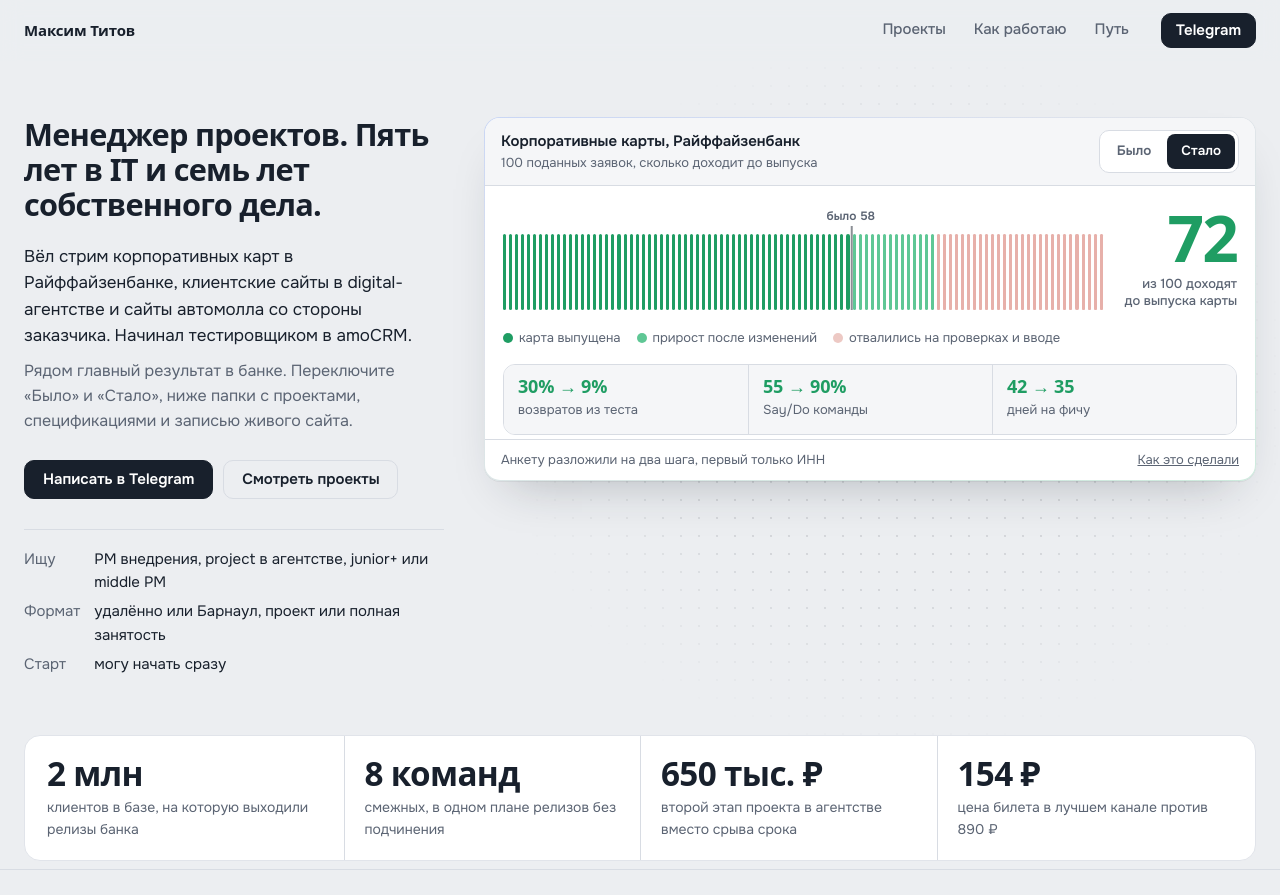
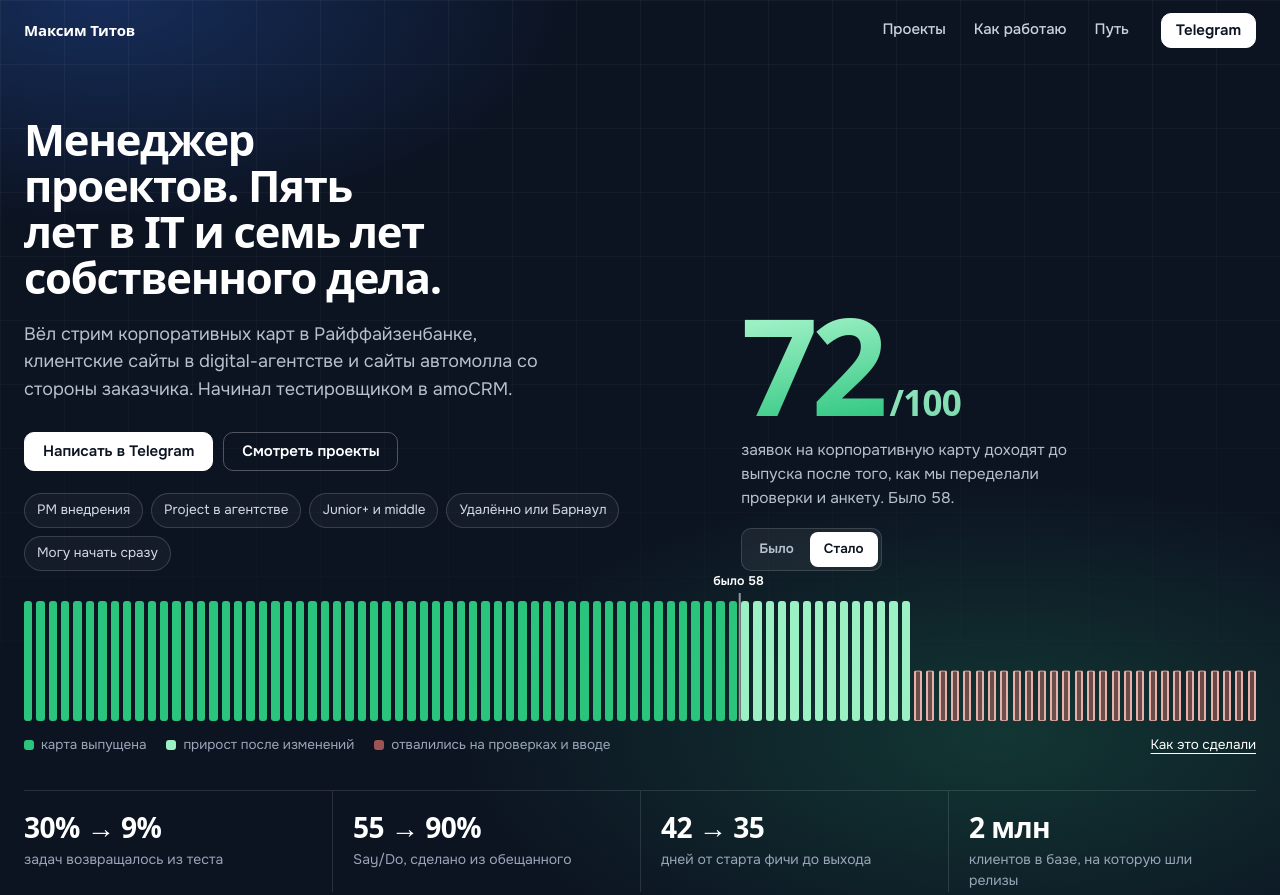
Before and after one commit to titov1235/titov1235.github.io, a plain HTML site: page index.html in a window 1280 px wide. Shown: the top 895 px of the page. Drawn offline with Linux system fonts and the light colour scheme; a web font is replaced by a local one.

Commit message:
Первый экран: тёмная сцена, воронка банка во всю ширину
Co-Authored-By: Claude Opus 5.5 <noreply@anthropic.com>
Claude-Session: https://claude.ai/code/session_01N9xt6UUgDZ861ZoH7PxGEX

```diff
--- a/index.html
+++ b/index.html
@@ -434,6 +434,54 @@ footer{color:var(--muted);font-size:14px;padding:0 0 40px}
 .hero-win .dots b.off{opacity:0}
 .hero-funnel{align-items:end}
 @media (max-width:560px){.hero-win .dots{gap:1px;height:60px}.hero-win .dots i{border-radius:1px}.hero-win .dots b::after{height:68px}}
+
+/* v9: dark stage hero */
+.stage{position:relative;overflow:hidden;margin-top:-61px;padding:116px 0 52px;color:#fff;background:radial-gradient(900px 420px at 78% 78%,rgba(43,196,125,.20),transparent 62%),radial-gradient(800px 380px at 8% 0%,rgba(47,111,235,.28),transparent 60%),#0C1321}
+.stage::before{content:"";position:absolute;inset:0;background-image:linear-gradient(rgba(255,255,255,.045) 1px,transparent 1px),linear-gradient(90deg,rgba(255,255,255,.045) 1px,transparent 1px);background-size:64px 64px;-webkit-mask-image:linear-gradient(180deg,#000 10%,transparent 85%);mask-image:linear-gradient(180deg,#000 10%,transparent 85%);pointer-events:none}
+.stage>*{position:relative}
+.stage-grid{display:grid;grid-template-columns:minmax(0,1.3fr) minmax(0,1fr);gap:48px;align-items:end;margin-bottom:30px}
+.stage h1{font:700 clamp(30px,3.4vw,50px)/1.06 var(--display);letter-spacing:-.03em;text-wrap:balance;margin-bottom:20px;max-width:19ch}
+.stage .lead{color:#B6C0CF;font-size:18px;max-width:46ch}
+.stage .cta{display:flex;gap:10px;flex-wrap:wrap;margin:28px 0 22px}
+.btn.light{background:#fff;color:#0C1321;border-color:#fff}
+.btn.light:hover{box-shadow:0 10px 30px -10px rgba(43,196,125,.6)}
+.btn.ghost-dark{background:transparent;color:#fff;border-color:rgba(255,255,255,.28)}
+.btn.ghost-dark:hover{border-color:#fff;background:rgba(255,255,255,.06)}
+.pills{list-style:none;margin:0;padding:0;display:flex;flex-wrap:wrap;gap:8px}
+.pills li{border:1px solid rgba(255,255,255,.16);background:rgba(255,255,255,.04);border-radius:999px;padding:6px 12px;font-size:13.5px;color:#D3DAE5}
+.stage-num .n{font:700 clamp(92px,10.5vw,156px)/.86 var(--display);letter-spacing:-.05em;background:linear-gradient(170deg,#9BF0C4 10%,#2BC47D 70%);-webkit-background-clip:text;background-clip:text;color:transparent;display:flex;align-items:baseline}
+.stage-num .n small{font-size:.26em;letter-spacing:-.02em;margin-left:8px;-webkit-text-fill-color:rgba(255,255,255,.4)}
+.stage-num p{color:#B6C0CF;max-width:34ch;margin:16px 0 18px;font-size:15.5px}
+.seg.dark{background:rgba(255,255,255,.06);border-color:rgba(255,255,255,.14)}
+.seg.dark button{color:#B6C0CF}
+.seg.dark button[aria-pressed="true"]{background:#fff;color:#0C1321}
+.stage .dots{display:grid;grid-template-columns:repeat(100,minmax(0,1fr));gap:4px;height:120px;max-width:none;align-items:end;position:relative;margin-top:30px}
+.stage .dots i{aspect-ratio:auto;height:100%;border-radius:3px;background:rgba(255,255,255,.10);transform-origin:bottom;transform:scaleY(.12);transition:transform .7s cubic-bezier(.2,.8,.2,1),background-color .4s}
+.stage .dots i.ok{background:#2BC47D;transform:scaleY(1)}
+.stage .dots i.gain{background:#9BF0C4;transform:scaleY(1)}
+.stage .dots i.lost{background:rgba(255,128,116,.38);transform:scaleY(.42)}
+.stage .dots b{position:absolute;top:-26px;font:600 12.5px/1 var(--ui);color:#fff;transform:translateX(-50%);white-space:nowrap;transition:opacity .3s}
+.stage .dots b::after{content:"";position:absolute;left:50%;top:18px;width:2px;height:128px;background:#fff;opacity:.55}
+.stage .dots b.off{opacity:0}
+.stage-legend{display:flex;flex-wrap:wrap;gap:8px 20px;align-items:center;margin-top:14px;font-size:13.5px;color:#9AA6B8}
+.stage-legend i{display:inline-block;width:10px;height:10px;border-radius:3px;margin-right:7px;vertical-align:-1px}
+.l-ok{background:#2BC47D}.l-gain{background:#9BF0C4}.l-lost{background:rgba(255,128,116,.6)}
+.stage-legend a{margin-left:auto;color:#fff;text-underline-offset:4px}
+.stage-stats{display:grid;grid-template-columns:repeat(4,minmax(0,1fr));margin-top:34px;border-top:1px solid rgba(255,255,255,.12)}
+.stage-stats div{padding:22px 20px 0 0}
+.stage-stats div+div{padding-left:20px;border-left:1px solid rgba(255,255,255,.12)}
+.stage-stats strong{display:block;font:700 clamp(22px,2.2vw,30px)/1.05 var(--display);letter-spacing:-.02em;white-space:nowrap}
+.stage-stats span{display:block;color:#9AA6B8;font-size:14px;margin-top:6px}
+.top.dark{background:transparent;backdrop-filter:none;-webkit-backdrop-filter:none;border-bottom-color:transparent}
+.top.dark .brand{color:#fff}
+.top.dark .nav a{color:#C9D2DE}
+.top.dark .nav a:hover{background:rgba(255,255,255,.08);color:#fff}
+.top.dark .btn{background:#fff;color:#0C1321;border-color:#fff}
+.top{transition:background-color .25s,border-color .25s}
+section.block#work{border-top:0}
+@media (max-width:980px){.stage{padding-top:110px}.stage-grid{grid-template-columns:1fr;gap:28px;margin-bottom:20px}.stage-stats{grid-template-columns:1fr 1fr}.stage-stats div:nth-child(3){border-left:0;padding-left:0}.stage-stats div:nth-child(n+3){padding-top:18px}.stage .dots{height:110px}.stage .dots b::after{height:118px}}
+@media (max-width:560px){.stage .dots{gap:1px;height:84px}.stage .dots i{border-radius:1px}.stage .dots b::after{height:92px}.stage-legend a{margin-left:0}.stage .lead{font-size:16.5px}}
+@media (prefers-reduced-motion:reduce){.stage .dots i{transition:none}}
 </style>
 </head>
 <body>
@@ -451,48 +499,36 @@ footer{color:var(--muted);font-size:14px;padding:0 0 40px}
 </header>
 
 <main>
-<div class="wrap">
-  <section class="hero" aria-labelledby="h1">
-    <div>
+<section class="stage" id="stage" data-reveal aria-labelledby="h1">
+  <div class="wrap stage-grid">
+    <div class="stage-copy">
       <h1 id="h1">Менеджер проектов. Пять лет в IT и семь лет собственного дела.</h1>
       <p class="lead">Вёл стрим корпоративных карт в Райффайзенбанке, клиентские сайты в digital-агентстве и сайты автомолла со стороны заказчика. Начинал тестировщиком в amoCRM.</p>
-      <p class="sub">Рядом главный результат в банке. Переключите «Было» и «Стало», ниже папки с проектами, спецификациями и записью живого сайта.</p>
       <div class="cta">
-        <a class="btn" href="https://t.me/titov1235">Написать в Telegram</a>
-        <a class="btn ghost" href="#work">Смотреть проекты</a>
+        <a class="btn light" href="https://t.me/titov1235">Написать в Telegram</a>
+        <a class="btn ghost-dark" href="#work">Смотреть проекты</a>
       </div>
-      <dl class="facts">
-        <dt>Ищу</dt><dd>PM внедрения, project в агентстве, junior+ или middle PM</dd>
-        <dt>Формат</dt><dd>удалённо или Барнаул, проект или полная занятость</dd>
-        <dt>Старт</dt><dd>могу начать сразу</dd>
-      </dl>
+      <ul class="pills" aria-label="Что ищу">
+        <li>PM внедрения</li><li>Project в агентстве</li><li>Junior+ и middle</li><li>Удалённо или Барнаул</li><li>Могу начать сразу</li>
+      </ul>
     </div>
-
-    <div class="win hero-win" data-reveal aria-label="Воронка заявок на корпоративную карту">
-      <div class="win-bar">
-        <div class="win-title">Корпоративные карты, Райффайзенбанк<small>100 поданных заявок, сколько доходит до выпуска</small></div>
-        <div class="seg" role="group" aria-label="Период"><button type="button" aria-pressed="false" data-f="58">Было</button><button type="button" aria-pressed="true" data-f="72">Стало</button></div>
-      </div>
-      <div class="funnel hero-funnel">
-        <div class="dots" id="dots" role="img" aria-label="Из 100 заявок до выпуска доходят 72, было 58"></div>
-        <div class="fbig"><span id="fnum">72</span><small>из 100 доходят<br>до выпуска карты</small></div>
-      </div>
-      <div class="legend" style="padding:0 18px"><span><i style="background:var(--done)"></i>карта выпущена</span><span><i style="background:#5FC795"></i>прирост после изменений</span><span><i style="background:#EDC9C4"></i>отвалились на проверках и вводе</span></div>
-      <div class="hero-kpi">
-        <div><strong>30% → 9%</strong><span>возвратов из теста</span></div>
-        <div><strong>55 → 90%</strong><span>Say/Do команды</span></div>
-        <div><strong>42 → 35</strong><span>дней на фичу</span></div>
-      </div>
-      <div class="win-foot"><span>Анкету разложили на два шага, первый только ИНН</span><a href="#case-bank" data-open="bank">Как это сделали</a></div>
+    <div class="stage-num">
+      <div class="n"><span id="fnum">72</span><small>/100</small></div>
+      <p>заявок на корпоративную карту доходят до выпуска после того, как мы переделали проверки и анкету. Было 58.</p>
+      <div class="seg dark" role="group" aria-label="Период"><button type="button" aria-pressed="false" data-f="58">Было</button><button type="button" aria-pressed="true" data-f="72">Стало</button></div>
     </div>
-  </section>
-  <div class="strip" aria-label="Главное в цифрах">
-    <div><strong data-count="2" data-suffix=" млн">2 млн</strong><span>клиентов в базе, на которую выходили релизы банка</span></div>
-    <div><strong data-count="8" data-suffix=" команд">8 команд</strong><span>смежных, в одном плане релизов без подчинения</span></div>
-    <div><strong data-count="650" data-suffix=" тыс. ₽">650 тыс. ₽</strong><span>второй этап проекта в агентстве вместо срыва срока</span></div>
-    <div><strong data-count="154" data-suffix=" ₽">154 ₽</strong><span>цена билета в лучшем канале против 890 ₽</span></div>
   </div>
-</div>
+  <div class="wrap">
+    <div class="dots" id="dots" role="img" aria-label="Из 100 заявок до выпуска доходят 72, было 58"></div>
+    <div class="stage-legend"><span><i class="l-ok"></i>карта выпущена</span><span><i class="l-gain"></i>прирост после изменений</span><span><i class="l-lost"></i>отвалились на проверках и вводе</span><a href="#case-bank" data-open="bank">Как это сделали</a></div>
+    <div class="stage-stats">
+      <div><strong>30% → 9%</strong><span>задач возвращалось из теста</span></div>
+      <div><strong>55 → 90%</strong><span>Say/Do, сделано из обещанного</span></div>
+      <div><strong>42 → 35</strong><span>дней от старта фичи до выхода</span></div>
+      <div><strong>2 млн</strong><span>клиентов в базе, на которую шли релизы</span></div>
+    </div>
+  </div>
+</section>
 
 <section class="block" id="work" aria-labelledby="work-h">
   <div class="wrap">
@@ -950,7 +986,9 @@ footer{color:var(--muted);font-size:14px;padding:0 0 40px}
 
   // top bar border
   const top = $('#top');
-  addEventListener('scroll', () => top.classList.toggle('scrolled', scrollY > 8), {passive:true});
+  const stageEl = document.getElementById('stage');
+  const onScroll = () => { top.classList.toggle('scrolled', scrollY > 8); top.classList.toggle('dark', !!stageEl && scrollY < stageEl.offsetHeight - 70); };
+  addEventListener('scroll', onScroll, {passive:true}); onScroll();
 
   // toast
   const toast = $('#toast'); let tt;
```
